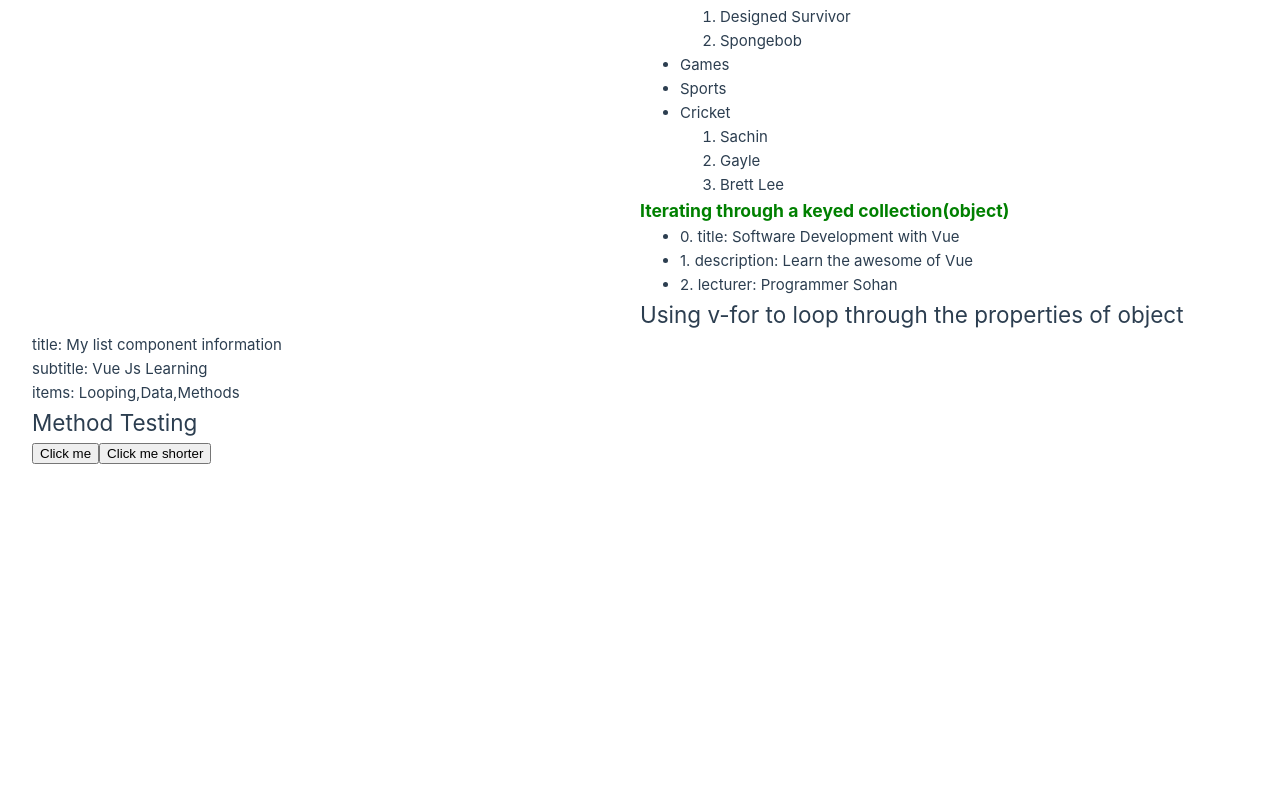
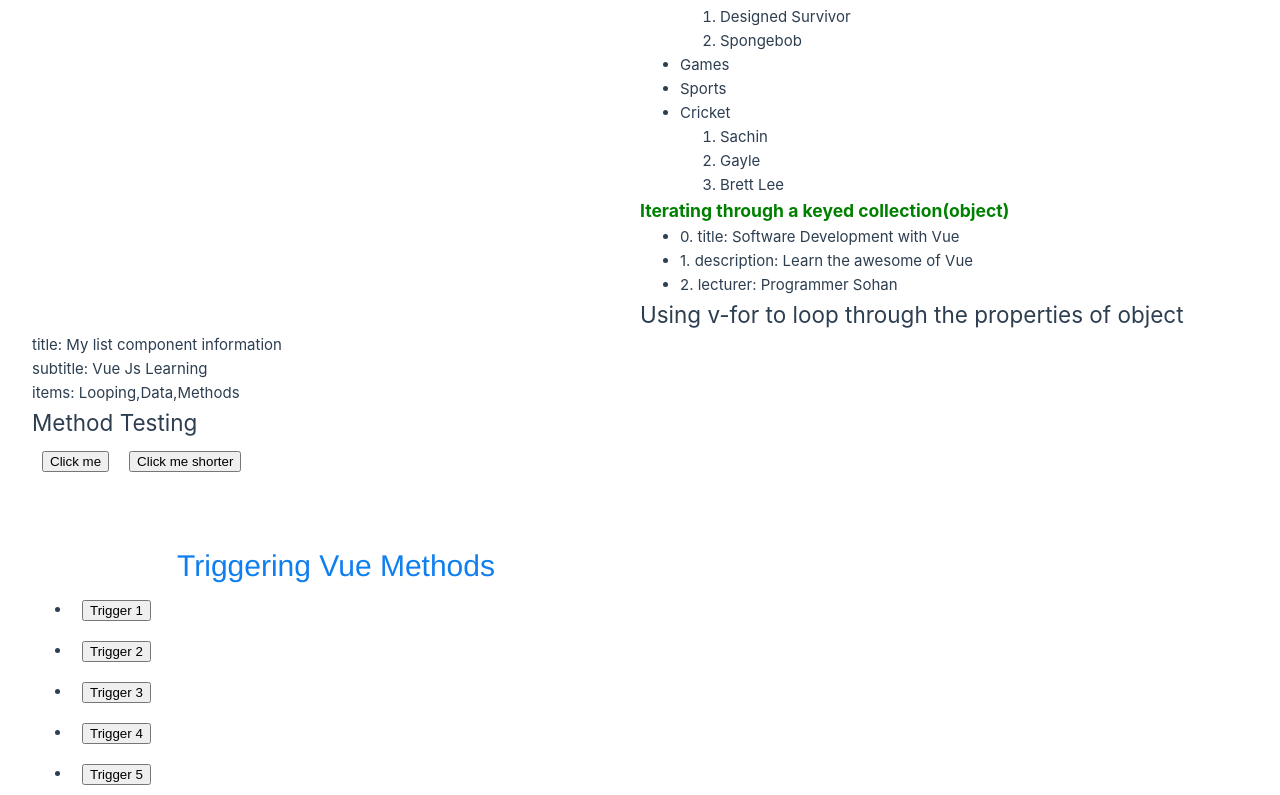
Before and after one commit to ProgrammerSohan/Vue-Js3_Frontend-Dev, a Vue app in the folder s1_ch1/first_app/: page / in a window 1280 px wide. Shown: the part 1985-2780 px from the top of the page. Before the commit the page ends 2450 px from the top, so only its background shows below. Built offline with nearby package versions, Linux system fonts and the light colour scheme.

Commit message:
1.24_triggering vue methods

```diff
--- a/s1_ch1/first_app/src/App.vue
+++ b/s1_ch1/first_app/src/App.vue
@@ -22,6 +22,8 @@
   <h2>Method Testing</h2>
   <br>
   <MethodExplore />
+  <br>
+  <Exercise8 />
 
 </template>
 <script>
@@ -33,6 +35,7 @@ import Exercise5 from './components/Exercise1-05.vue'
 import Exercise6 from './components/Exercise1-06.vue'
 import Exercise7 from './components/Exercise1-07.vue'
 import MethodExplore from './components/MethodExplore.vue'
+import Exercise8 from './components/Exercise1-08.vue'
 export default {
   components: {
     Exercise,
@@ -42,7 +45,8 @@ export default {
     Exercise5,
     Exercise6,
     Exercise7,
-    MethodExplore
+    MethodExplore,
+    Exercise8
 
   }
 
--- /dev/null
+++ b/s1_ch1/first_app/src/components/Exercise1-08.vue
@@ -0,0 +1,24 @@
+<template lang="">
+    <div>
+        <h1>Triggering Vue Methods</h1>
+        <ul>
+            <li v-for="index in 5" :key="index">
+                <button @click="triggerAlert(index)">Trigger {{index}}</button>
+            </li>
+
+        </ul>
+    </div>
+</template>
+<script setup>
+ const triggerAlert = (index) => {
+    alert(`${index} has been clicked`)
+ }
+
+</script>
+<style>
+button {
+    margin: 10px;
+
+}
+
+</style>
```
